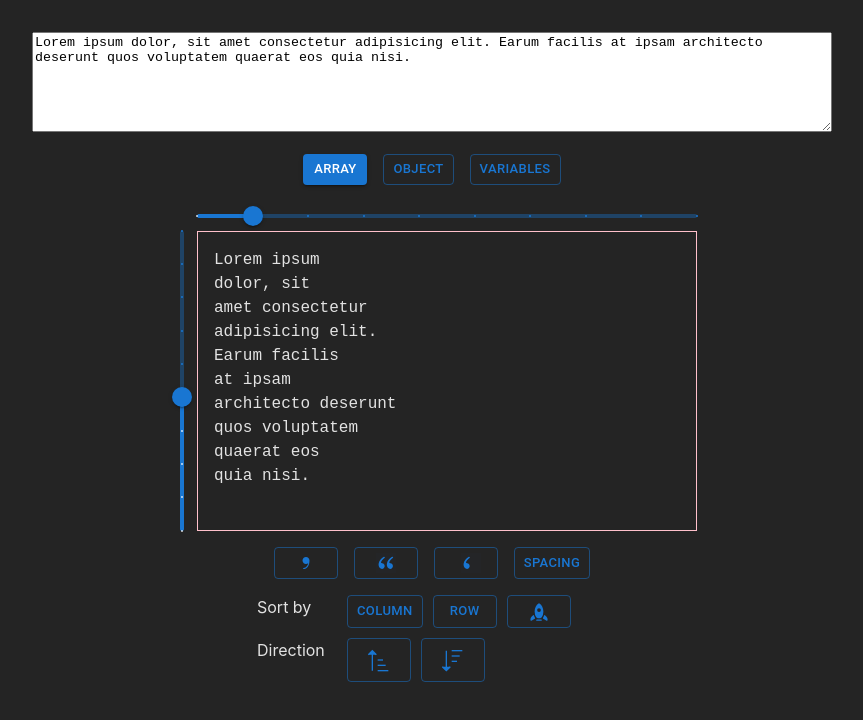
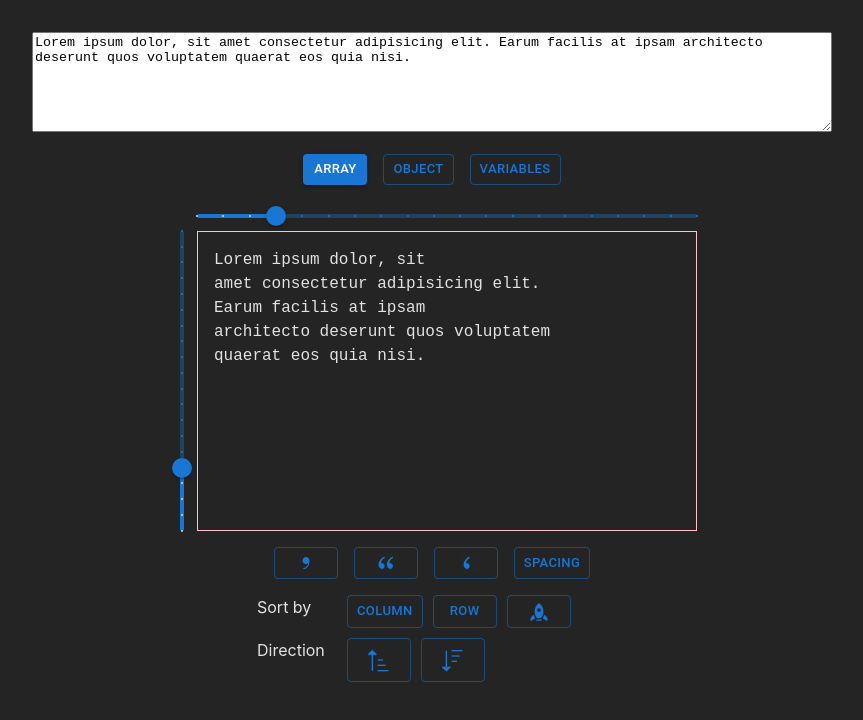
Before and after one commit to boris-grinshpun/listr, a React (Vite) app: page / in a window 1280 px wide. Shown: the top 720 px of the page, without its empty margins (208-1071 px from the left). Built offline with nearby package versions, Linux system fonts and the light colour scheme.

Commit message:
binding sliders

```diff
--- a/src/components/Main.jsx
+++ b/src/components/Main.jsx
@@ -103,6 +103,7 @@ export default function main() {
             })
             console.log('sorted', words.join(","))
         }
+        let numRows = 0
         words.forEach((word, index) => {
             row.push(word)
             let col = index % devider
@@ -113,11 +114,18 @@ export default function main() {
             }
             if ((index + 1) % devider === 0) {
                 prepGrid.push(row)
+                numRows ++
                 row = []
             }
         })
-        if (row.length) prepGrid.push(row)
-
+        if (row.length) {
+            prepGrid.push(row)
+            numRows ++
+        }
+        setRows(numRows)
+        if (method !== 'col'){
+            setColumns(prepGrid[0].length)
+        }
         setGrid(prepGrid)
         setGridSpacing(largestWordInColumn)
     }
@@ -189,7 +197,7 @@ export default function main() {
                             onChange={handleChangeColumns}
                             marks
                             min={1}
-                            max={10}
+                            max={20}
                         />
                     </div>
                     <div className="row-two">
@@ -200,7 +208,7 @@ export default function main() {
                             value={rows}
                             step={1}
                             min={1}
-                            max={10}
+                            max={20}
                             valueLabelDisplay="auto"
                             getAriaValueText={valueRows}
                             onChange={handleChangeRows}
```
